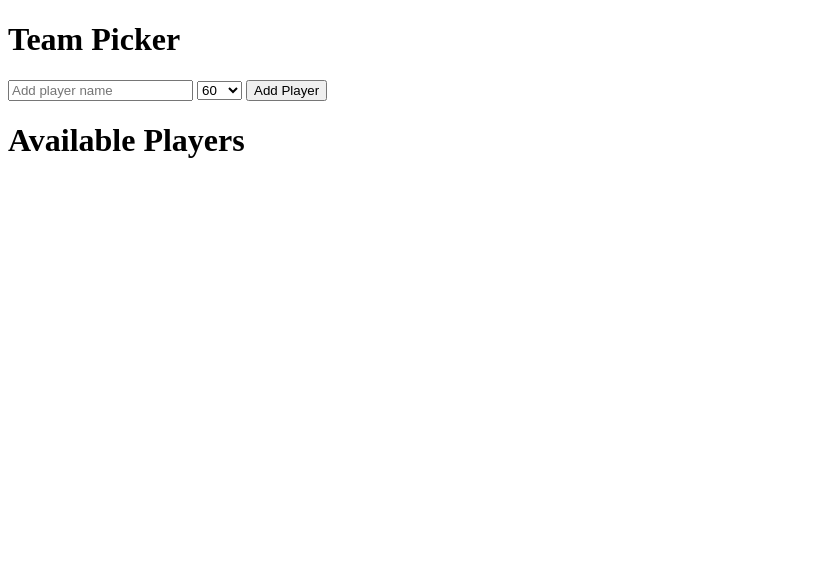
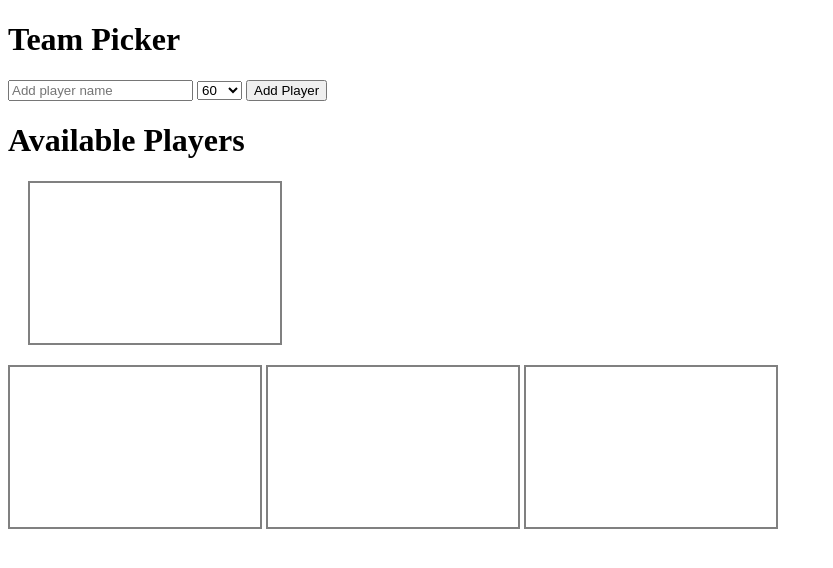
Before and after one commit to freddiecabrera/team-picker, a plain HTML site: page index.html in a window 1280 px wide. Shown: the whole page, without its empty margins (0-833 px from the left). Drawn offline with nearby package versions, Linux system fonts and the light colour scheme.

Commit message:
create boxes in css

```diff
--- a/index.html
+++ b/index.html
@@ -15,9 +15,19 @@
     <button class='button'>Add Player</button>
   </div>
 
+
+  <h1>Available Players</h1>
   <div class="availPlayers">
-    <h1>Available Players</h1>
     <div class="availPlayerBox"></div>
+
+  </div>
+  <div style="clear:both"></div>
+
+
+  <div class="boxes">
+    <div class="box1"></div>
+    <div class="box2"></div>
+    <div class="box3"></div>
   </div>
 
 
--- a/style.css
+++ b/style.css
@@ -0,0 +1,16 @@
+
+
+.availPlayers{
+  text-align: center;
+  margin: 20px;
+  border: 2px solid gray;
+  min-height: 160px;
+  width: 250px;
+}
+
+.boxes>div {
+    border: 2px solid gray;
+    height: 160px;
+    width: 250px;
+    display: inline-block;
+}
```
